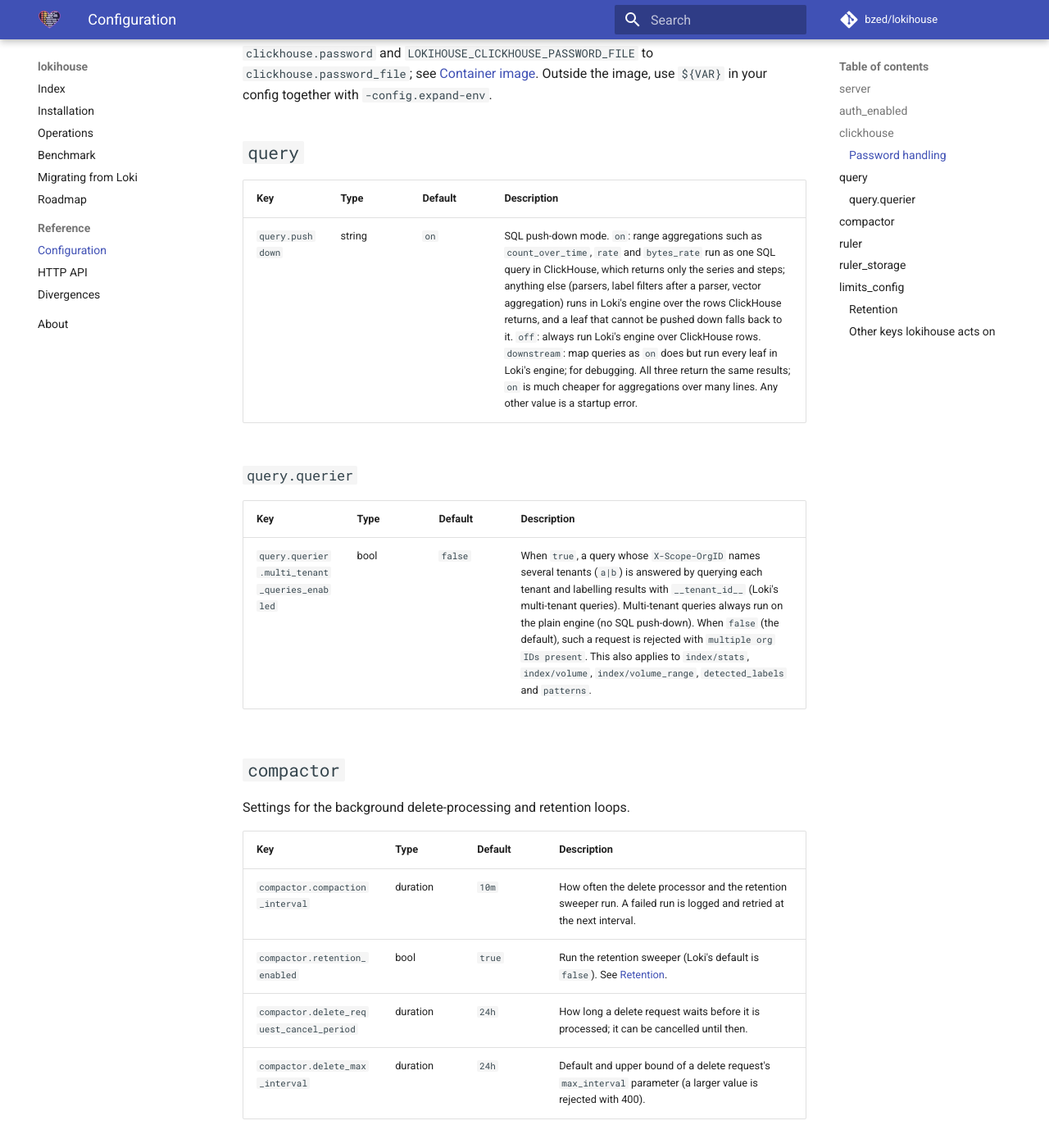
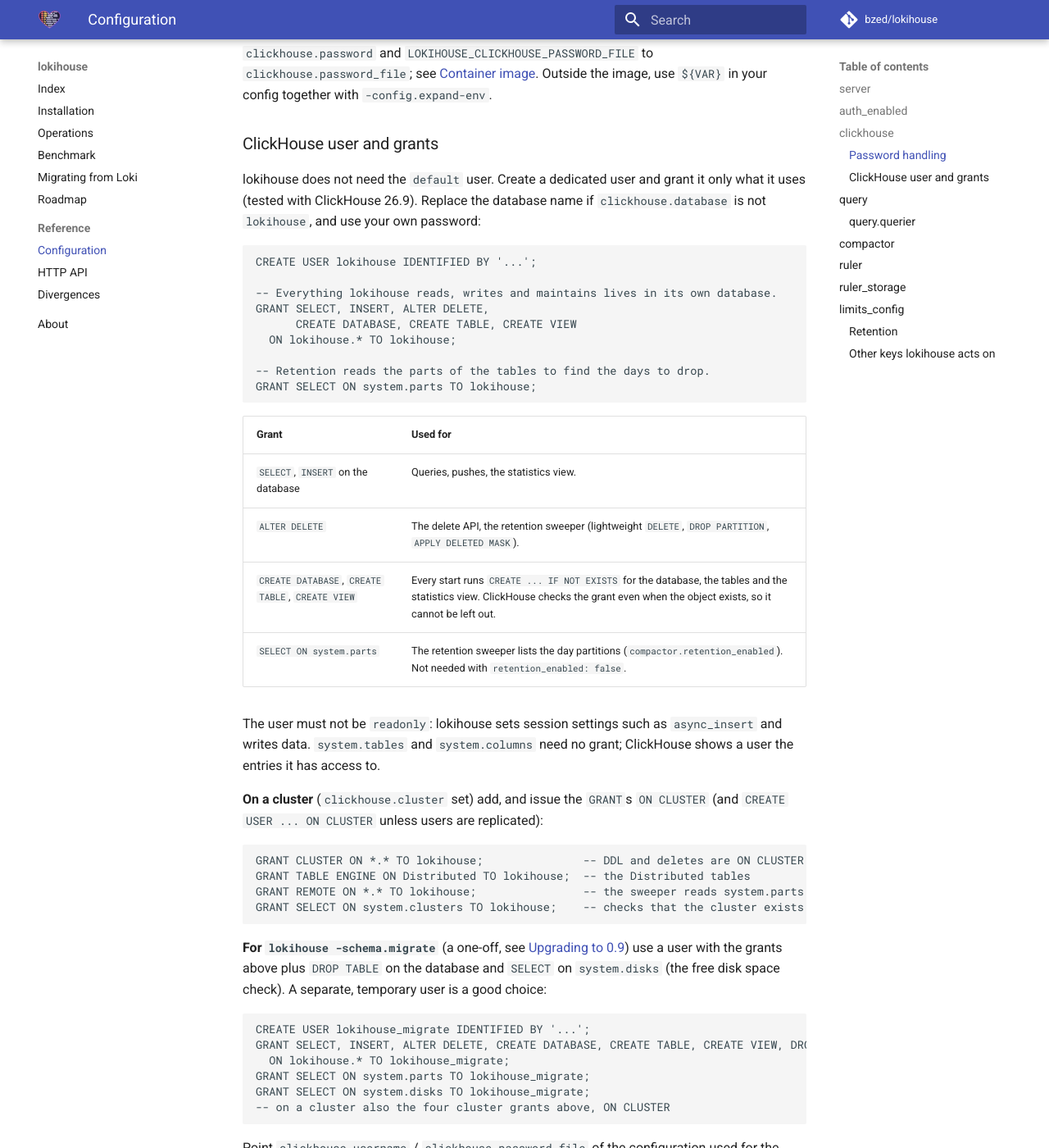
Before and after one commit to bzed/lokihouse, an MkDocs documentation site: the page built from docs/reference/configuration.md, in a window 1280 px wide and 1400 px high, scrolled down 3292 px. Shown: the whole window at 82% size. Built offline with MkDocs 1.6.1 and Material for MkDocs 9.7.7, drawn with Linux system fonts in a browser that asks for light colours; comment, search, counter and statistics services are not loaded; some of the changed text lies outside the part shown.

Commit message:
docs: ClickHouse user and grants
Co-Authored-By: Claude Sonnet 5.5 <noreply@anthropic.com>

````diff
--- a/docs/reference/configuration.md
+++ b/docs/reference/configuration.md
@@ -89,6 +89,62 @@ The container image's built-in config maps `LOKIHOUSE_CLICKHOUSE_PASSWORD` to
 `clickhouse.password_file`; see
 [Container image](../install/index.md#container-image). Outside the image,
 use `${VAR}` in your config together with `-config.expand-env`.
+
+### ClickHouse user and grants
+
+lokihouse does not need the `default` user. Create a dedicated user and grant it
+only what it uses (tested with ClickHouse 26.9). Replace the database name if
+`clickhouse.database` is not `lokihouse`, and use your own password:
+
+```sql
+CREATE USER lokihouse IDENTIFIED BY '...';
+
+-- Everything lokihouse reads, writes and maintains lives in its own database.
+GRANT SELECT, INSERT, ALTER DELETE,
+      CREATE DATABASE, CREATE TABLE, CREATE VIEW
+  ON lokihouse.* TO lokihouse;
+
+-- Retention reads the parts of the tables to find the days to drop.
+GRANT SELECT ON system.parts TO lokihouse;
+```
+
+| Grant | Used for |
+| --- | --- |
+| `SELECT`, `INSERT` on the database | Queries, pushes, the statistics view. |
+| `ALTER DELETE` | The delete API, the retention sweeper (lightweight `DELETE`, `DROP PARTITION`, `APPLY DELETED MASK`). |
+| `CREATE DATABASE`, `CREATE TABLE`, `CREATE VIEW` | Every start runs `CREATE ... IF NOT EXISTS` for the database, the tables and the statistics view. ClickHouse checks the grant even when the object exists, so it cannot be left out. |
+| `SELECT ON system.parts` | The retention sweeper lists the day partitions (`compactor.retention_enabled`). Not needed with `retention_enabled: false`. |
+
+The user must not be `readonly`: lokihouse sets session settings such as
+`async_insert` and writes data. `system.tables` and `system.columns` need no
+grant; ClickHouse shows a user the entries it has access to.
+
+**On a cluster** (`clickhouse.cluster` set) add, and issue the `GRANT`s
+`ON CLUSTER` (and `CREATE USER ... ON CLUSTER` unless users are replicated):
+
+```sql
+GRANT CLUSTER ON *.* TO lokihouse;               -- DDL and deletes are ON CLUSTER
+GRANT TABLE ENGINE ON Distributed TO lokihouse;  -- the Distributed tables
+GRANT REMOTE ON *.* TO lokihouse;                -- the sweeper reads system.parts of all replicas
+GRANT SELECT ON system.clusters TO lokihouse;    -- checks that the cluster exists
+```
+
+**For `lokihouse -schema.migrate`** (a one-off, see
+[Upgrading to 0.9](../install/index.md#upgrading-to-09)) use a user with the grants
+above plus `DROP TABLE` on the database and `SELECT` on `system.disks`
+(the free disk space check). A separate, temporary user is a good choice:
+
+```sql
+CREATE USER lokihouse_migrate IDENTIFIED BY '...';
+GRANT SELECT, INSERT, ALTER DELETE, CREATE DATABASE, CREATE TABLE, CREATE VIEW, DROP TABLE
+  ON lokihouse.* TO lokihouse_migrate;
+GRANT SELECT ON system.parts TO lokihouse_migrate;
+GRANT SELECT ON system.disks TO lokihouse_migrate;
+-- on a cluster also the four cluster grants above, ON CLUSTER
+```
+
+Point `clickhouse.username` / `clickhouse.password_file` of the configuration used for the
+migration at this user, then drop it with `DROP USER lokihouse_migrate`.
 
 ## `query`
 
````
Also changed, not shown: CHANGELOG.md (+1 -0 lines), docs/install/index.md (+8 -0 lines).
